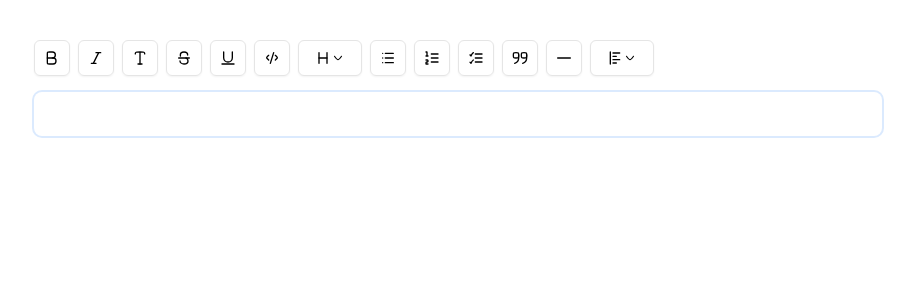
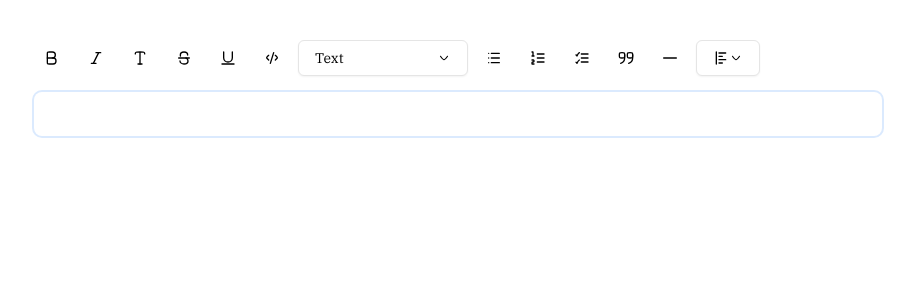
Before and after one commit to vaishnavme/wysiwyg-editor, a React (Vite) app: page / in a window 1280 px wide. Shown: the top 300 px of the page, without its empty margins (182-1097 px from the left). Built offline with nearby package versions, Linux system fonts and the light colour scheme.

Commit message:
improve: toolbar component

```diff
--- a/src/components/editor/toolbar/StyleToogles.tsx
+++ b/src/components/editor/toolbar/StyleToogles.tsx
@@ -8,6 +8,7 @@ import {
   MenubarTrigger,
 } from "@/components/ui/menubar";
 import Icon from "@/components/icons";
+import { Level } from "../utils/editor.types";
 
 const getActiveProps = (isActive = false) => {
   const activeProps = {
@@ -25,7 +26,6 @@ const getActiveProps = (isActive = false) => {
 
 export const Bold = ({ editor }: { editor: Editor }) => (
   <Toggle
-    variant="outline"
     onClick={() => editor.chain().focus().toggleBold().run()}
     {...getActiveProps(editor.isActive("bold"))}
   >
@@ -35,7 +35,6 @@ export const Bold = ({ editor }: { editor: Editor }) => (
 
 export const Italic = ({ editor }: { editor: Editor }) => (
   <Toggle
-    variant="outline"
     onClick={() => editor.chain().focus().toggleItalic().run()}
     {...getActiveProps(editor.isActive("italic"))}
   >
@@ -45,7 +44,6 @@ export const Italic = ({ editor }: { editor: Editor }) => (
 
 export const Strike = ({ editor }: { editor: Editor }) => (
   <Toggle
-    variant="outline"
     onClick={() => editor.chain().focus().toggleStrike().run()}
     {...getActiveProps(editor.isActive("strike"))}
   >
@@ -55,37 +53,46 @@ export const Strike = ({ editor }: { editor: Editor }) => (
 
 export const Text = ({ editor }: { editor: Editor }) => (
   <Toggle
-    variant="outline"
     onClick={() => editor.chain().focus().setParagraph().run()}
+    aria-pressed={false}
+    data-state="off"
   >
     <Icon.TextIcon size={16} />
   </Toggle>
 );
 
+const levels: Level[] = [1, 2, 3];
+
 export const Heading = ({ editor }: { editor: Editor }) => {
+  const activeHeading = levels.find((level) =>
+    editor?.isActive("heading", { level })
+  );
+
   return (
     <Menubar>
       <MenubarMenu>
-        <MenubarTrigger>
-          <Icon.HeadingIcon size={16} />
+        <MenubarTrigger className="font-normal w-40 flex items-center justify-between">
+          <div>{activeHeading ? <>Heading {activeHeading}</> : <>Text</>}</div>
           <Icon.ArrowDown01Icon size={14} />
         </MenubarTrigger>
-        <MenubarContent className="w-24">
+
+        <MenubarContent>
           <MenubarItem
-            onClick={() => editor.commands.toggleHeading({ level: 1 })}
+            onClick={() => editor.chain().focus().setParagraph().run()}
           >
-            Heading 1
+            Text
           </MenubarItem>
-          <MenubarItem
-            onClick={() => editor.commands.toggleHeading({ level: 2 })}
-          >
-            Heading 2
-          </MenubarItem>
-          <MenubarItem
-            onClick={() => editor.commands.toggleHeading({ level: 3 })}
-          >
-            Heading 3
-          </MenubarItem>
+
+          {levels.map((level) => (
+            <MenubarItem key={`level-${level}`}>
+              <button
+                onClick={() => editor.commands.setHeading({ level })}
+                type="button"
+              >
+                Heading {level}
+              </button>
+            </MenubarItem>
+          ))}
         </MenubarContent>
       </MenubarMenu>
     </Menubar>
@@ -94,7 +101,6 @@ export const Heading = ({ editor }: { editor: Editor }) => {
 
 export const BulletList = ({ editor }: { editor: Editor }) => (
   <Toggle
-    variant="outline"
     onClick={() => editor.chain().focus().toggleBulletList().run()}
     {...getActiveProps(editor.isActive("bulletList"))}
   >
@@ -104,7 +110,6 @@ export const BulletList = ({ editor }: { editor: Editor }) => (
 
 export const OrderedList = ({ editor }: { editor: Editor }) => (
   <Toggle
-    variant="outline"
     onClick={() => editor.chain().focus().toggleOrderedList().run()}
     {...getActiveProps(editor.isActive("orderedList"))}
   >
@@ -114,7 +119,6 @@ export const OrderedList = ({ editor }: { editor: Editor }) => (
 
 export const Blockquote = ({ editor }: { editor: Editor }) => (
   <Toggle
-    variant="outline"
     onClick={() => editor.chain().focus().toggleBlockquote().run()}
     {...getActiveProps(editor.isActive("blockquote"))}
   >
@@ -124,7 +128,6 @@ export const Blockquote = ({ editor }: { editor: Editor }) => (
 
 export const Divider = ({ editor }: { editor: Editor }) => (
   <Toggle
-    variant="outline"
     onClick={() => editor.chain().focus().setHorizontalRule().run()}
     aria-pressed={false}
     data-state="off"
@@ -135,7 +138,6 @@ export const Divider = ({ editor }: { editor: Editor }) => (
 
 export const TodoList = ({ editor }: { editor: Editor }) => (
   <Toggle
-    variant="outline"
     onClick={() => editor.chain().focus().toggleTaskList().run()}
     {...getActiveProps(editor.isActive("taskList"))}
   >
@@ -145,7 +147,6 @@ export const TodoList = ({ editor }: { editor: Editor }) => (
 
 export const Underline = ({ editor }: { editor: Editor }) => (
   <Toggle
-    variant="outline"
     onClick={() => editor.chain().focus().toggleUnderline().run()}
     {...getActiveProps(editor.isActive("underline"))}
   >
@@ -155,7 +156,6 @@ export const Underline = ({ editor }: { editor: Editor }) => (
 
 export const Codeblock = ({ editor }: { editor: Editor }) => (
   <Toggle
-    variant="outline"
     onClick={() => editor.chain().focus().toggleCodeBlock().run()}
     {...getActiveProps(editor.isActive("codeblock"))}
   >
--- /dev/null
+++ b/src/components/editor/utils/constants.ts
@@ -0,0 +1,19 @@
+import { ExtensionMap } from "./editor.types";
+
+export const extensionMap: ExtensionMap = {
+  bold: "bold",
+  italic: "italic",
+  strike: "strike",
+  link: "link",
+  code: "code",
+  codeBlock: "codeBlock",
+  bulletList: "bulletList",
+  orderedList: "orderedList",
+  horizontalRule: "horizontalRule",
+  blockquote: "blockquote",
+  heading: "heading",
+  paragraph: "paragraph",
+  taskList: "taskList",
+  underline: "underline",
+  textAlign: "textAlign",
+};
--- /dev/null
+++ b/src/components/editor/utils/editor.types.ts
@@ -0,0 +1,20 @@
+export type ExtensionKey =
+  | "bold"
+  | "italic"
+  | "strike"
+  | "link"
+  | "code"
+  | "codeBlock"
+  | "bulletList"
+  | "orderedList"
+  | "horizontalRule"
+  | "blockquote"
+  | "heading"
+  | "paragraph"
+  | "taskList"
+  | "underline"
+  | "textAlign";
+
+export type ExtensionMap = Record<ExtensionKey, ExtensionKey>;
+
+export type Level = 1 | 2 | 3;
```
